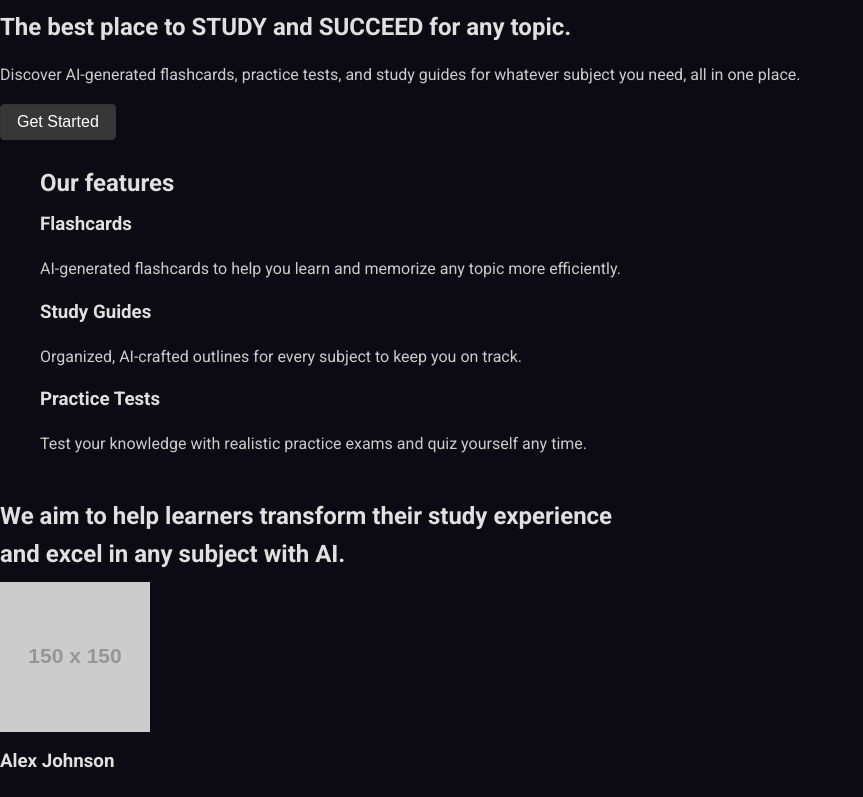
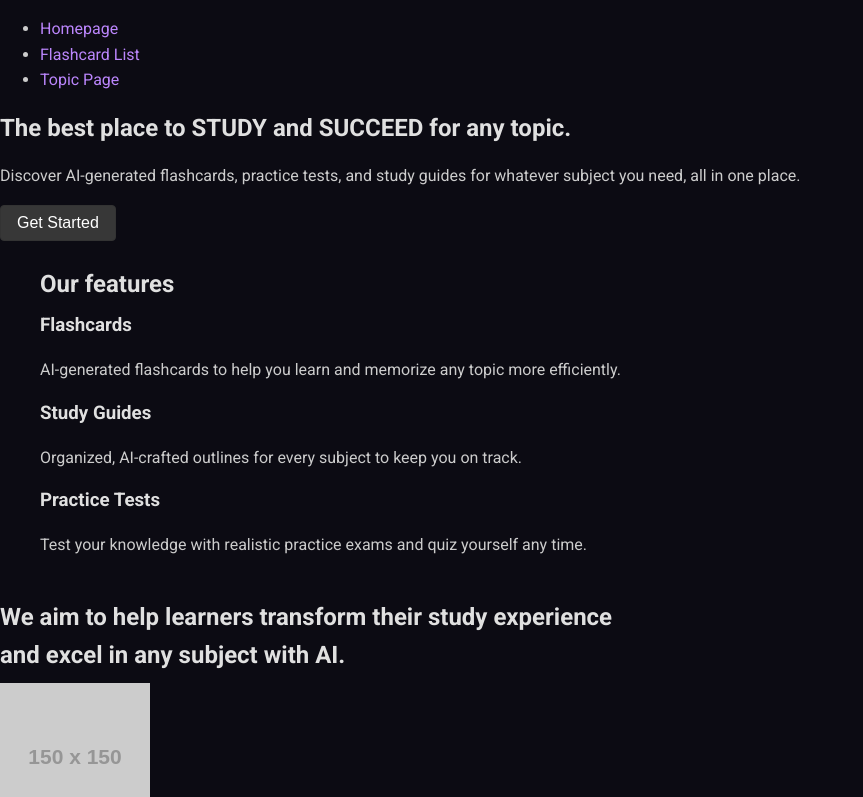
Before and after one commit to Lrev47/KnowledgeBaseforFlashcards, a React (Vite) app: page / in a window 1280 px wide. Shown: the top 797 px of the page, without its empty margins (0-863 px from the left). Built offline with nearby package versions, Linux system fonts and the light colour scheme.

Commit message:
Modify src/router/AppRouter.jsx

```diff
--- a/src/router/AppRouter.jsx
+++ b/src/router/AppRouter.jsx
@@ -2,6 +2,8 @@
 import React from 'react';
 import { BrowserRouter, Routes, Route } from 'react-router-dom';
 
+
+import Header from '../components/header/header.jsx';
 import Homepage from '../pages/homepage/homepage.jsx';
 import FlashcardList from '../components/FlashcardList/FlashcardList.jsx';
 import FlashcardDetailPage from '../pages/FlashcardDetailPage/FlashcardDetailPage.jsx';
@@ -10,6 +12,7 @@ import TopicPage from '../pages/TopicPage/TopicPage.jsx';
 function AppRouter() {
   return (
     <BrowserRouter>
+     <Header />
       <Routes>
         {/* 1) Homepage at "/" */}
         <Route path="/" element={<Homepage />} />
```
